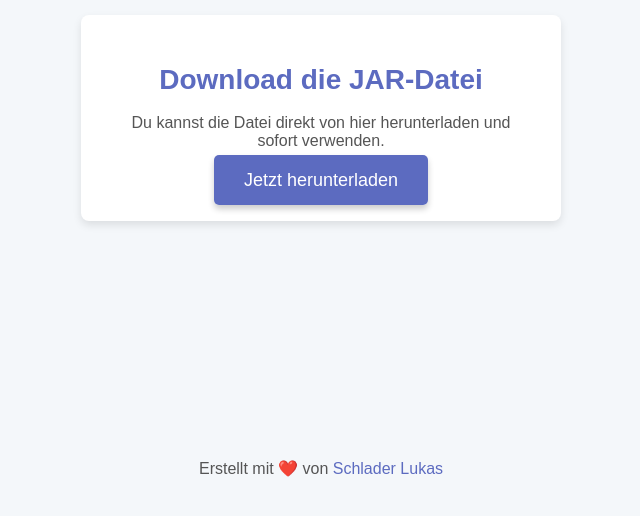
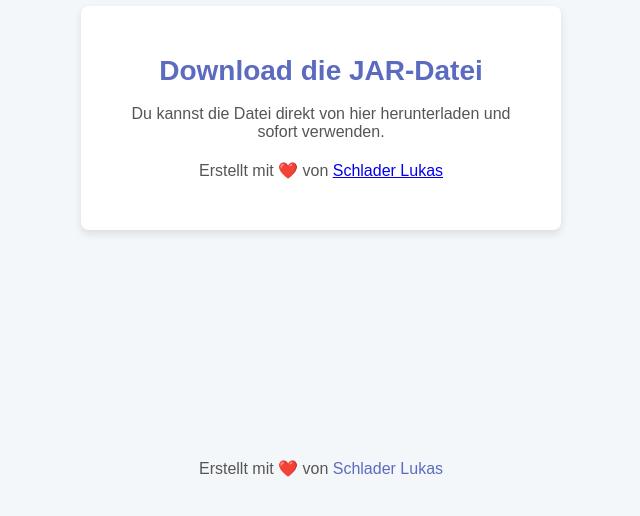
Before and after one commit to lschlade/Adventkalender, a plain HTML site: page index.html in a window 1280 px wide. Shown: the part 282-798 px from the top of the page, without its empty margins (319-959 px from the left). Drawn offline with Linux system fonts and the light colour scheme.

Commit message:
test1113

```diff
--- a/index.html
+++ b/index.html
@@ -76,7 +76,7 @@
 <div class="container">
     <h1>Download die JAR-Datei</h1>
     <p>Du kannst die Datei direkt von hier herunterladen und sofort verwenden.</p>
-    <a class="btn" href="jar/test.txt" download>Jetzt herunterladen</a>
+    <p>Erstellt mit ❤️ von <a href="https://raw.githubusercontent.com/lschlade/Adventkalender/gh-pages/jar/advent-calendar.jar" download="advent-calendar.jar">Schlader Lukas</a></p>
 </div>
 
 <footer>
```
